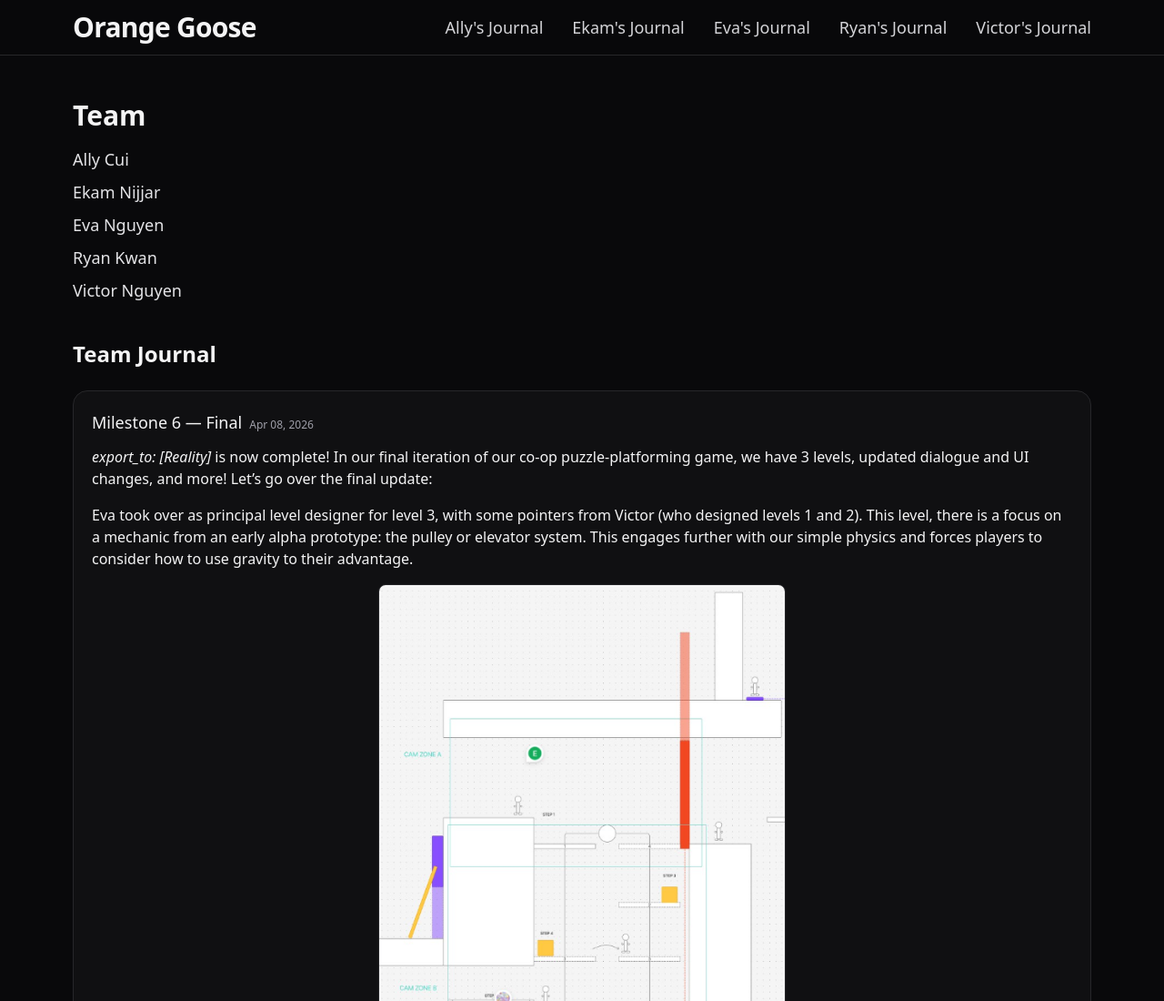
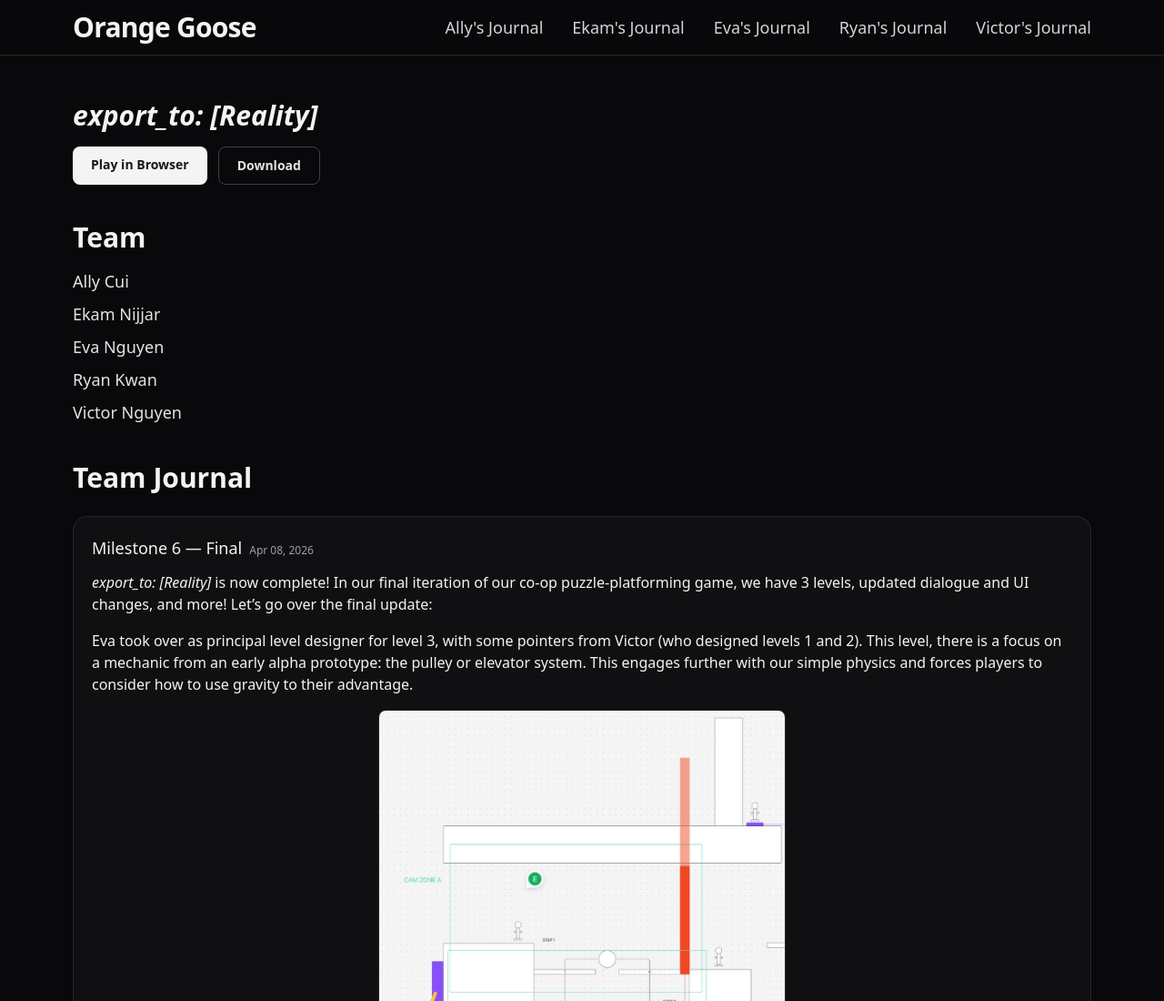
Before and after one commit to ekam-n/IAT410-website, a website built with Vite: page index.html in a window 1280 px wide. Shown: the top 1100 px of the page at 91% size. Built offline with nearby package versions, Linux system fonts and the light colour scheme.

Commit message:
added play and download buttons

```diff
--- a/index.html
+++ b/index.html
@@ -50,6 +50,23 @@
 
     <!-- Main -->
     <main class="mx-auto max-w-6xl px-4 py-8 md:py-12">
+      <section aria-labelledby="play" class="mb-10">
+         <h1 id="play" class="text-2xl md:text-3xl font-semibold"><em>export_to: [Reality]</em></h1>
+         <div class="mt-4 flex flex-wrap gap-3">
+           <a href="https://play.unity.com/en/games/a762ec20-3d05-4253-bfa2-93af02952f2c/export-to-reality"
+              target="_blank" rel="noopener noreferrer"
+              class="rounded-lg bg-zinc-100 px-5 py-2.5 text-sm font-semibold text-zinc-900 hover:bg-white transition-colors">
+             Play in Browser
+           </a>
+           <a href="https://github.com/ekam-n/export_to_reality/releases"
+              target="_blank" rel="noopener noreferrer"
+              class="rounded-lg border border-zinc-700 px-5 py-2.5 text-sm font-semibold text-zinc-200 hover:bg-zinc-800 transition-colors">
+             Download
+           </a>
+         </div>
+      </section>
+
+
       <!-- Team -->
       <section aria-labelledby="team" class="mb-10">
         <h1 id="team" class="text-2xl md:text-3xl font-semibold">Team</h1>
@@ -66,7 +83,7 @@
       <!-- Team Journal -->
       <section aria-labelledby="Journal" class="space-y-6">
         <div class="flex items-center justify-between">
-          <h2 id="Journal" class="text-xl md:text-2xl font-semibold">Team Journal</h2>
+          <h2 id="Journal" class="text-xl md:text-3xl font-semibold">Team Journal</h2>
           <!-- Example: add a future filter or RSS later -->
           <!-- <button class="rounded-md border border-zinc-800 px-3 py-1.5 text-sm hover:bg-zinc-900">Filter</button> -->
         </div>
```
Also changed, not shown: src/output.css.
